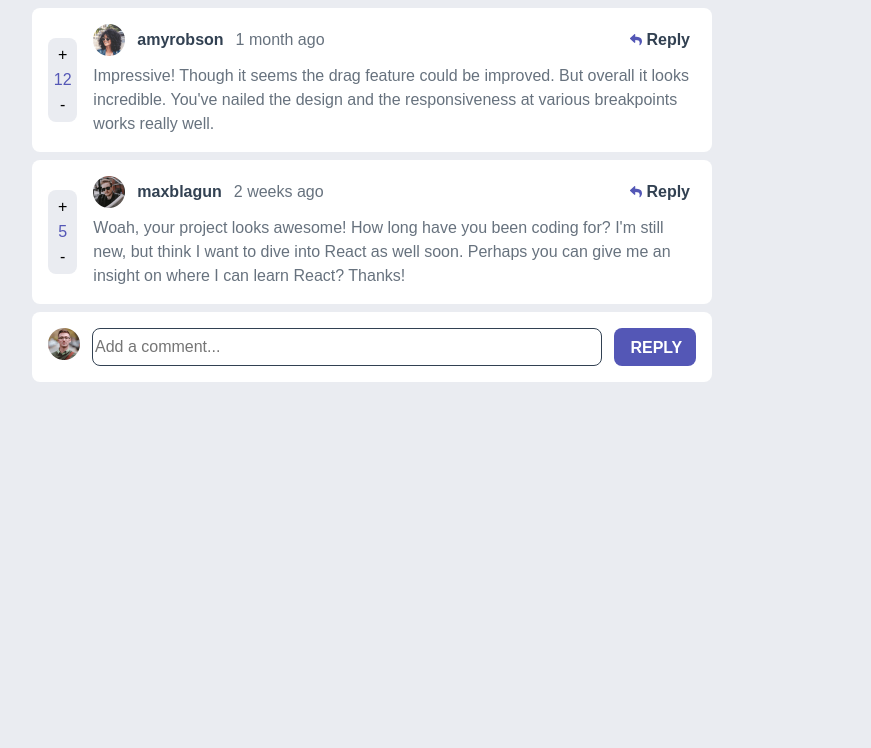
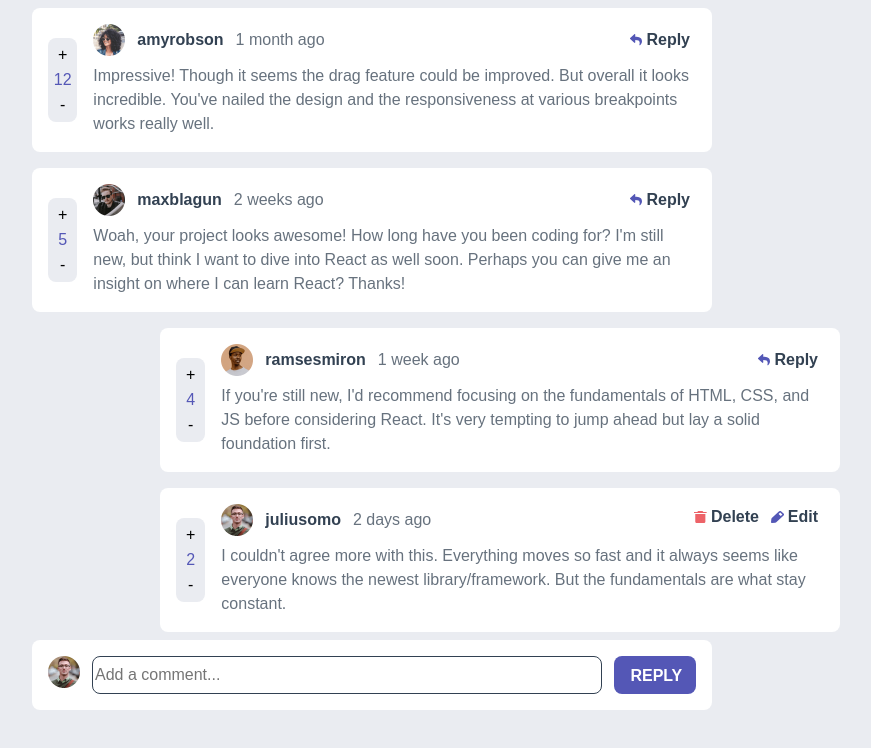
Before and after one commit to MaNaSDeo/Interactive-Comments-Section, a React (Vite) app: page / in a window 1280 px wide. Shown: the top 748 px of the page, without its empty margins (268-1139 px from the left). Built offline with nearby package versions, Linux system fonts and the light colour scheme.

Commit message:
Reply fuction inital working

```diff
--- a/src/Component/Comment/Comment.css
+++ b/src/Component/Comment/Comment.css
@@ -1,5 +1,6 @@
 .comment-card{
     max-width: 680px;
+    width: 100%;
     display: flex;
     align-items: center;
     background-color: var(--css-white);
@@ -44,16 +45,19 @@
 .created-at{
     font-weight: 500;
 }
-.reply{
+.btn-icon{
     color: var(--css-dark-blue);
     font-weight: 700;
     display: flex;
     align-items: center;
 }
-.reply img{
+.btn-icon img{
     width: 0.8rem;
     height: 0.8rem;
     margin-right: 0.25rem;
+}
+.user-btn{
+    display: flex;
 }
 button{
     border: none;
@@ -63,3 +67,13 @@ button{
 .comments{
     margin-top: 0.5rem;
 }
+.replies-container{
+    margin: 0 auto;
+    /* align-content: left; */
+    display: flex;
+    flex-direction: column;
+    align-items: end;
+}
+.reply-container{
+    width: 80%;
+}
--- a/src/Component/Comment/index.jsx
+++ b/src/Component/Comment/index.jsx
@@ -1,15 +1,27 @@
 import './Comment.css';
-import ReplyIcon from '../../images/icon-reply.svg'
+import ReplyIcon from '../../images/icon-reply.svg';
+import EditIcon from '../../images/icon-edit.svg';
+import DeleteIcon from '../../images/icon-delete.svg';
 
-function index({data}) {
+import Reply from '../Reply';
+import { useState } from 'react';
+
+function Comment({data, currentUserData, setData}) {
+  // console.log(data)
+  const [relpyNeeded, setReplyNeeded] = useState(false);
   return (
+    <div>
       <div className='comment-card'>
 
         {/* For Upvotes & Downvotes */}
         <div className='upvotes'>
-        <button>+</button>
+          <button>
+            +
+          </button>
           <p>{data.score}</p>
-        <button>-</button>
+          <button>
+            -
+          </button>
         </div>
 
         {/* For Comment Card */}
@@ -28,18 +40,43 @@ function index({data}) {
               {/* <ReplyIcon /> */}
             </div>
 
-          {/* Reply */}
-          <button className='reply'>
+            {data.user.username==="juliusomo" ?<div>
+              <div className='user-btn'>
+                <button className='btn-icon'>
+                  <img src={DeleteIcon} alt="DeleteIcon" />
+                  <p>Delete</p>
+                </button>
+                <button className='btn-icon'>
+                <img src={EditIcon} alt="Edit Icon" />
+                  <p>Edit</p>
+                </button>
+              </div>
+            </div> :
+            <button
+              className='btn-icon'
+              onClick={() => setReplyNeeded(true)}
+            >
               <img src={ReplyIcon} alt="Reply Icon" />
               <p>Reply</p>
-          </button>
+            </button>}
           </div>
 
           {/* Comment */}
           <div className='comments'>{data.content}</div>
         </div>
       </div>
+      {relpyNeeded ? <Reply data={currentUserData} setData={setData} /> : <></>}
+      <div className='replies-container'>
+        {data.replies && data.replies.map(reply =>{
+          return(
+            <div key={reply.id} className='reply-container'>
+              <Comment data={reply} />
+            </div>
+          )
+        })}
+      </div>
+    </div>
   )
 }
 
-export default index;
+export default Comment;
--- a/src/Component/Main/Main.css
+++ b/src/Component/Main/Main.css
@@ -4,4 +4,5 @@
     align-items: center;
     padding-top: 50px; */
     /* display: flex; */
+    /* max-width: 680px; */
 }
--- a/src/Component/Main/index.jsx
+++ b/src/Component/Main/index.jsx
@@ -7,19 +7,18 @@ import fakeData from '../../data/data.json';
 function index() {
 
     const [data, setData] = useState(fakeData);
-    console.log(data.comments[1]);
+    console.log(data);
 
     return (
         <div className='main'>
-            <Comment data={data.comments[0]}/>
-            {/* {data.comments[1].map(element => {
+
+            {data.comments.map(comment => {
+                console.log(comment)
                 return(
-            <Comment
-                key={element.id}
-                data={element}
-            />)})} */}
-            <Comment data={data.comments[1]} />
-            <Reply data={data.currentUser}/>
+                    <Comment key={comment.id} data={comment} currentUserData={data.currentUser} setData={setData}/>
+                )
+            })}
+            <Reply data={data.currentUser} setData={setData}/>
         </div>
     )
 }
--- a/src/Component/Reply/index.jsx
+++ b/src/Component/Reply/index.jsx
@@ -1,9 +1,43 @@
 import { useState } from 'react'
 import './Reply.css'
 
-function index({data}) {
-    // console.log(data)
+function index({data, setData}) {
+
   const [reply, setReply] = useState('');
+
+  let blankComment = {
+    'id': null,
+    'content': '',
+    'createdAt': '1 minute ago',
+    'score': 1,
+    'replyingTo': '',
+    'user': {
+      'image': {
+        'png': './images/avatars/image-juliusomo.png',
+        'webp': './images/avatars/image-juliusomo.webp'
+      },
+      'username': 'juliusomo',
+    }
+  }
+
+const handleChange = (e) => {
+  e.preventDefault();
+  const d = new Date();
+  let time = d.getTime();
+  let updatedComment = {
+    ...blankComment,
+    id: time,
+    content: reply,
+  };
+  setData(prevData => ({
+    ...prevData,
+    comments: [...prevData.comments, updatedComment],
+  }));
+  setReply('');
+};
+
+
+
   return (
     <div className='container'>
       <img src={data.image.png} alt={data.username} />
@@ -13,7 +47,9 @@ function index({data}) {
         value={reply}
         onChange={(e) => setReply(e.target.value)}
       />
-      <button>REPLY</button>
+      <button
+        onClick={handleChange}
+      >REPLY</button>
     </div>
   )
 }
```
Lines whose indentation alone changed are shown as unchanged.
